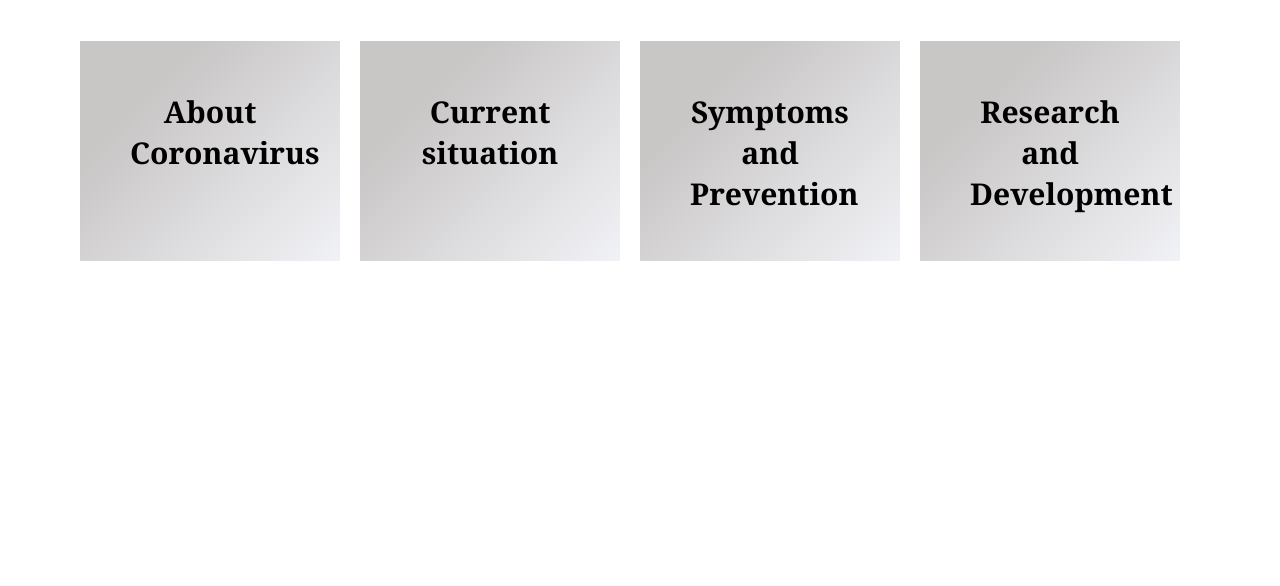
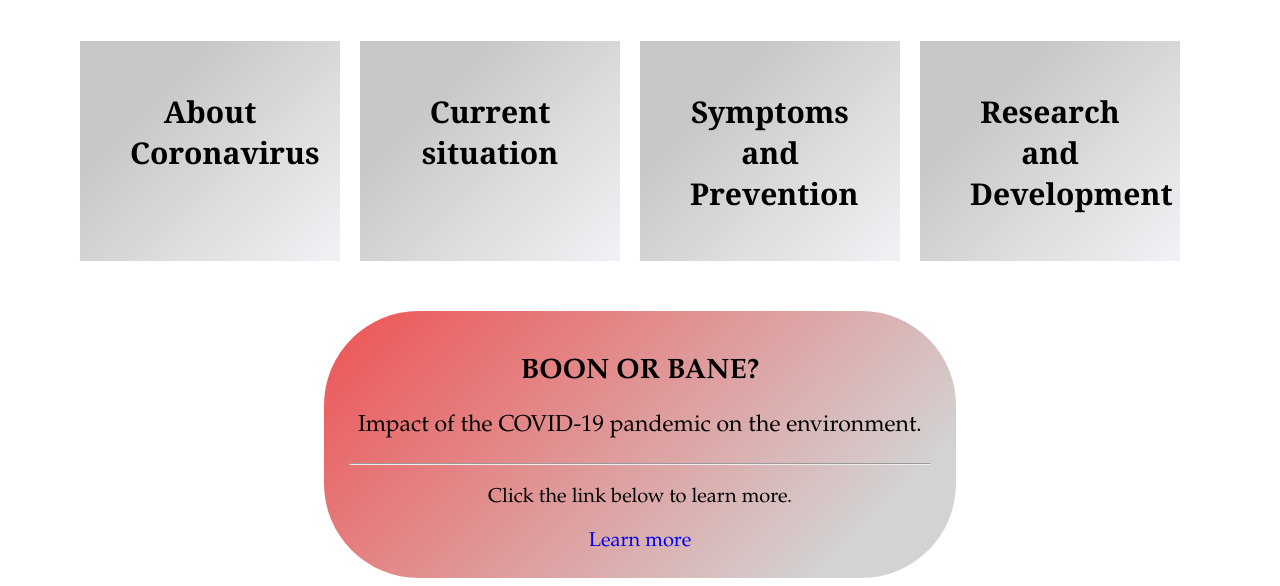
Before and after one commit to TanushriPatil/Project0, a plain HTML site: page index.html in a window 1280 px wide. Shown: the part 388-974 px from the top of the page. Before the commit the page ends 800 px from the top, so only its background shows below. Drawn offline with Linux system fonts and the light colour scheme.

Commit message:
Added new page
Boon or Bane

```diff
--- a/index.html
+++ b/index.html
@@ -21,14 +21,13 @@
                 margin-right: 2%;
 
             }
+
             .container{
                 justify-content: center;
                 display:flex;
                 flex-flow: row wrap;
                 background-color:rgba(10, 12, 11, 0) ;
                 align-items:center;
-
-
             }
             .container > div{
                 background-color: #f1f2f6;
@@ -63,12 +62,39 @@
                     color: white;
                     text-decoration: none!important;
             }
+
             #leftpic{
                 position: absolute;
                 top: 0%;
                 left: 0%;
                 padding:0%;
             }
+
+            .jumbotron {
+                    text-align: center;
+                    font-family:"Book Antiqua", Palatino, "Palatino Linotype", "Palatino LT STD", Georgia, serif;
+                    margin-left: 25%;
+                    margin-right: 25%;
+                    background-color: #d3d3d3;
+                    background-image: linear-gradient(315deg, #d3d3d3 15%, #ee5253 100%);
+                    padding: 2%;
+                    border-radius: 25mm;
+            }
+            .jumbotron .display-4{
+                font-size: 28px;
+                font-weight: bolder;
+            }
+            .jumbotron a{
+                text-decoration: none;
+                font-size: 20px;
+            }
+            .jumbotron .lead{
+                font-size: 23px;
+            }
+            .jumbotron p{
+                font-size: 20px;
+            }
+
         </style>
     </head>
     <body>
@@ -84,6 +110,13 @@
             <div><a href = "research.html"> Research and Development </a></div>
             </div>
         </div>
+        <div class="jumbotron">
+            <h1 class="display-4">BOON OR BANE?</h1>
+            <p class="lead">Impact of the COVID-19 pandemic on the environment.</p>
+            <hr class="my-4">
+            <p>Click the link below to learn more.</p>
+            <a class="btn btn-primary btn-lg" href="Boon_Bane.html" role="button">Learn more</a>
+          </div>
 
     </body>
 </html>
```
